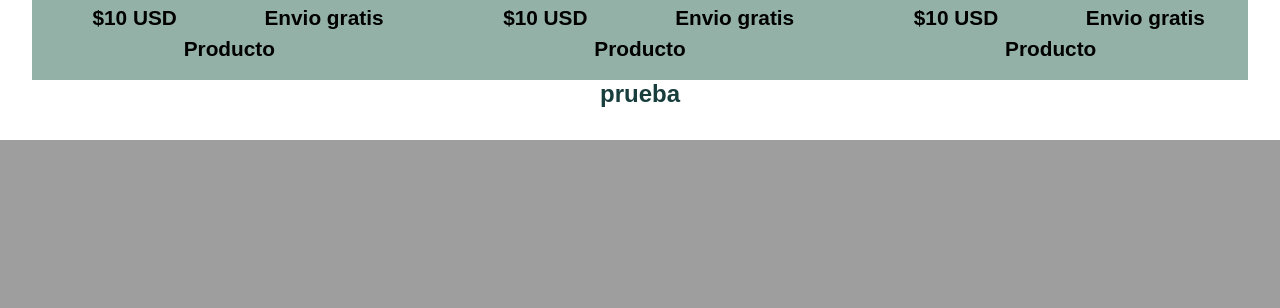
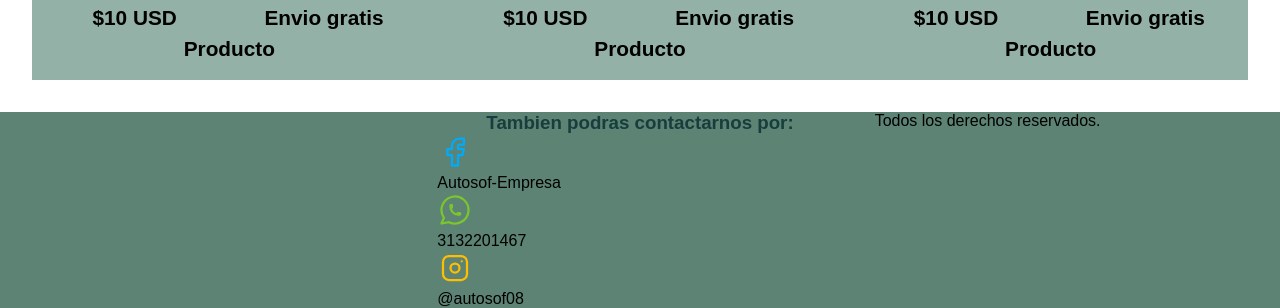
Before and after one commit to AmayaG08/Proyecto-Desarollo_web, a PHP site: page / in a window 1280 px wide. Shown: the part 1583-1891 px from the top of the page. Before the commit the page ends 1723 px from the top, so only its background shows below. Run offline with PHP 8.4, Linux system fonts and the light colour scheme.

Commit message:
footer
prue

```diff
--- a/css/styles.css
+++ b/css/styles.css
@@ -92,3 +92,14 @@ img{
         grid-template-columns: repeat(2,1fr);
     }
 }
+
+/* Footer*/
+.footer{
+    background-color: var(--secundario);
+    display: grid;
+    grid-template-columns: repeat(3, 1fr);
+    gap: 2rem;
+}
+.footer__contactenos{
+    grid-column: 2 / 3;
+}
--- a/index.html
+++ b/index.html
@@ -162,13 +162,38 @@
       </div>
           </section>
 
-
-
-<h2>prueba</h2>
-
-
-
    </main>
 
+   <footer class="footer">
+    <div class="footer__img>
+      <img src="https://i0.wp.com/brochure3d.com/wp-content/plugins/elementor/assets/images/placeholder.png?w=750&ssl=1" alt="">
+    </div>
+    <div class="footer__contactenos">
+      <h3>Tambien podras contactarnos por:</h3>
+        <svg xmlns="http://www.w3.org/2000/svg" class="icon icon-tabler icon-tabler-brand-facebook" width="36" height="36" viewBox="0 0 24 24" stroke-width="1.5" stroke="#00abfb" fill="none" stroke-linecap="round" stroke-linejoin="round">
+          <path stroke="none" d="M0 0h24v24H0z" fill="none"/>
+          <path d="M7 10v4h3v7h4v-7h3l1 -4h-4v-2a1 1 0 0 1 1 -1h3v-4h-3a5 5 0 0 0 -5 5v2h-3" />
+        </svg>
+      <p>Autosof-Empresa</p>
+        <svg xmlns="http://www.w3.org/2000/svg" class="icon icon-tabler icon-tabler-brand-whatsapp" width="36" height="36" viewBox="0 0 24 24" stroke-width="1.5" stroke="#7bc62d" fill="none" stroke-linecap="round" stroke-linejoin="round">
+          <path stroke="none" d="M0 0h24v24H0z" fill="none"/>
+          <path d="M3 21l1.65 -3.8a9 9 0 1 1 3.4 2.9l-5.05 .9" />
+          <path d="M9 10a0.5 .5 0 0 0 1 0v-1a0.5 .5 0 0 0 -1 0v1a5 5 0 0 0 5 5h1a0.5 .5 0 0 0 0 -1h-1a0.5 .5 0 0 0 0 1" />
+        </svg>
+      <p>3132201467</p>
+        <svg xmlns="http://www.w3.org/2000/svg" class="icon icon-tabler icon-tabler-brand-instagram" width="36" height="36" viewBox="0 0 24 24" stroke-width="1.5" stroke="#ffbf00" fill="none" stroke-linecap="round" stroke-linejoin="round">
+          <path stroke="none" d="M0 0h24v24H0z" fill="none"/>
+          <rect x="4" y="4" width="16" height="16" rx="4" />
+          <circle cx="12" cy="12" r="3" />
+          <line x1="16.5" y1="7.5" x2="16.5" y2="7.501" />
+        </svg>
+      <p>@autosof08</p>
+    </div>
+
+    <div>
+      <p>Todos los derechos reservados.</p>
+    </div>
+
+  </footer>
   </body>
 </html>
```
